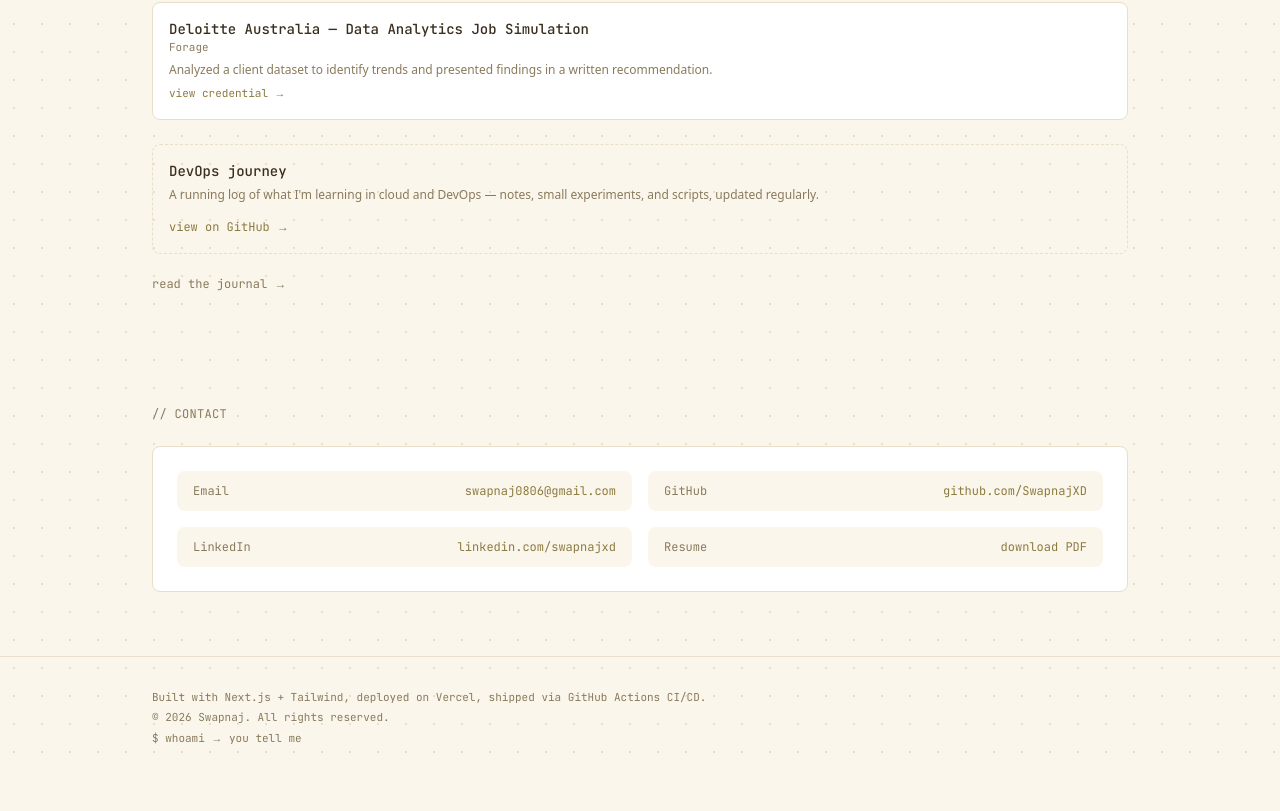
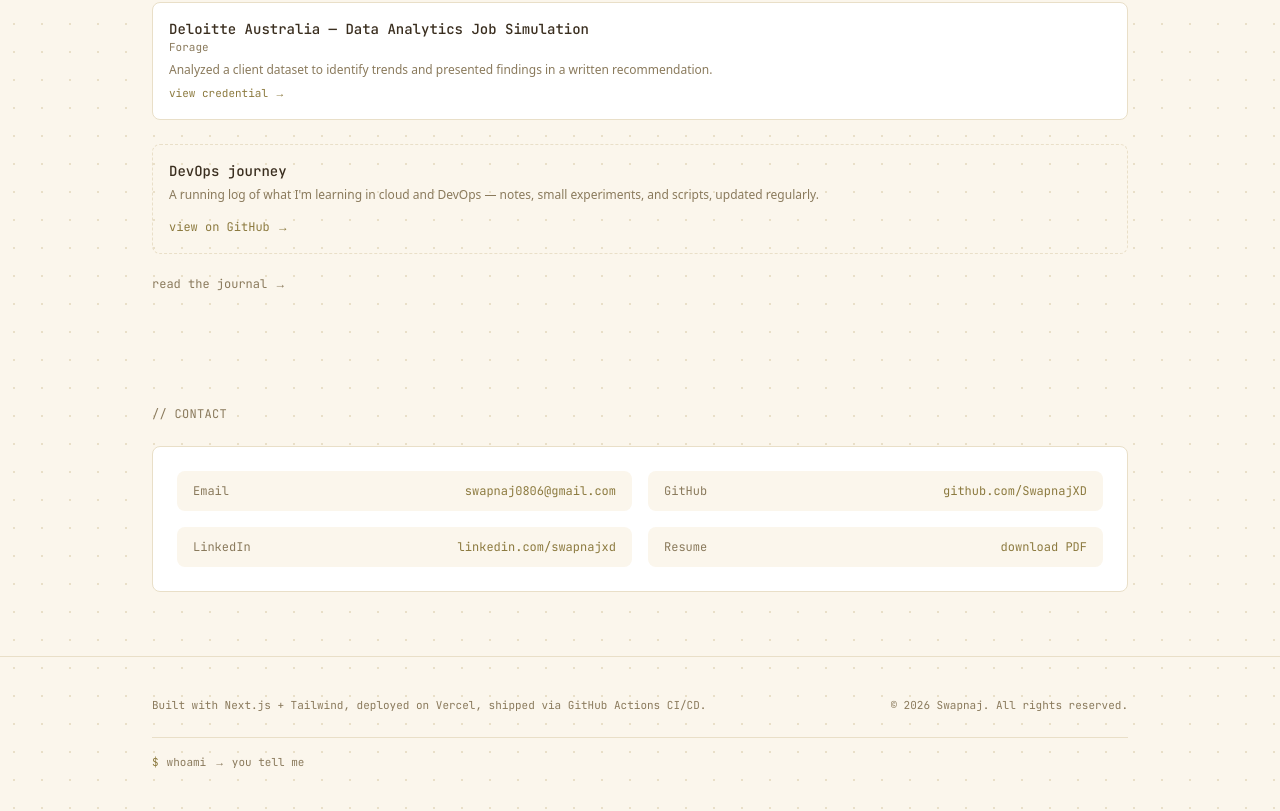
Before and after one commit to SwapnajXD/Portfolio, a Next.js app: page / in a window 1280 px wide. Shown: the part 2426-3237 px from the top of the page. Before the commit the page ends 3204 px from the top, so only its background shows below. Built offline with nearby package versions, Linux system fonts and the light colour scheme.

Commit message:
footer updated

```diff
--- a/src/components/Footer.tsx
+++ b/src/components/Footer.tsx
@@ -3,18 +3,30 @@
 export default function Footer() {
   return (
     <footer className="border-t border-border">
-      <div className="mx-auto max-w-5xl px-6 py-8 font-mono text-[11px] text-text-muted">
-        <p>
-          Built with Next.js + Tailwind, deployed on Vercel, shipped via
-          GitHub Actions CI/CD.
-        </p>
-        <p className="mt-1">© {new Date().getFullYear()} Swapnaj. All rights reserved.</p>
-        <p className="mt-1">
-          $ whoami{" "}
-          <Link href="/whoami" className="hover:text-accent hover:underline">
-            → you tell me
+      <div className="mx-auto max-w-5xl px-6 py-10 font-mono text-[11px] text-text-muted">
+        <div className="flex flex-col gap-1 sm:flex-row sm:items-center sm:justify-between">
+          <p>
+            Built with Next.js + Tailwind, deployed on Vercel, shipped via
+            GitHub Actions CI/CD.
+          </p>
+          <p>© {new Date().getFullYear()} Swapnaj. All rights reserved.</p>
+        </div>
+
+        <div className="mt-6 border-t border-border pt-4">
+          <Link
+            href="/whoami"
+            className="group inline-flex items-center gap-2 text-text-muted transition-colors hover:text-accent"
+          >
+            <span className="text-accent">$</span>
+            <span>whoami</span>
+            <span className="text-text-muted transition-colors group-hover:text-accent">
+              → you tell me
+            </span>
+            <span className="retro-blink text-accent" aria-hidden="true">
+              _
+            </span>
           </Link>
-        </p>
+        </div>
       </div>
     </footer>
   );
```
